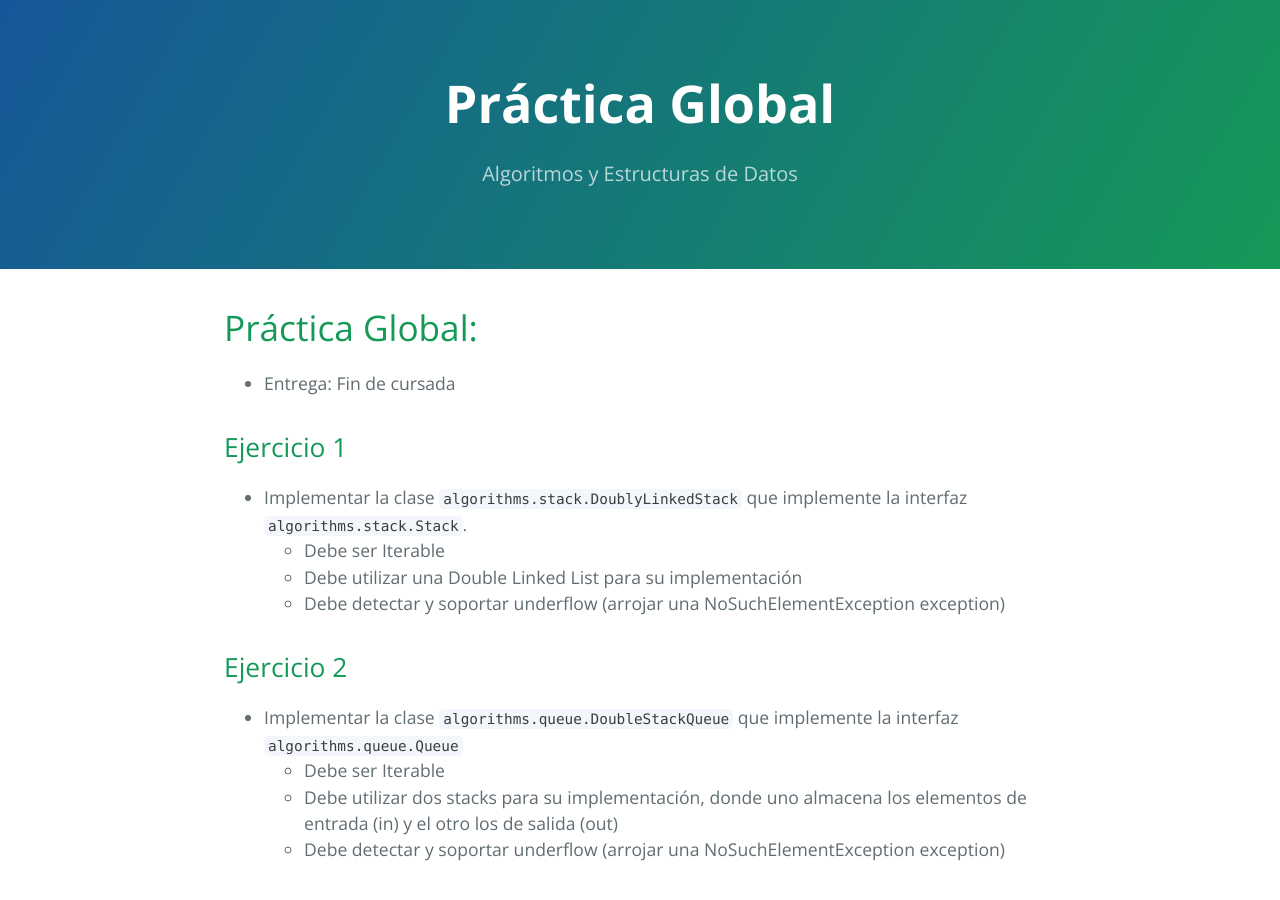
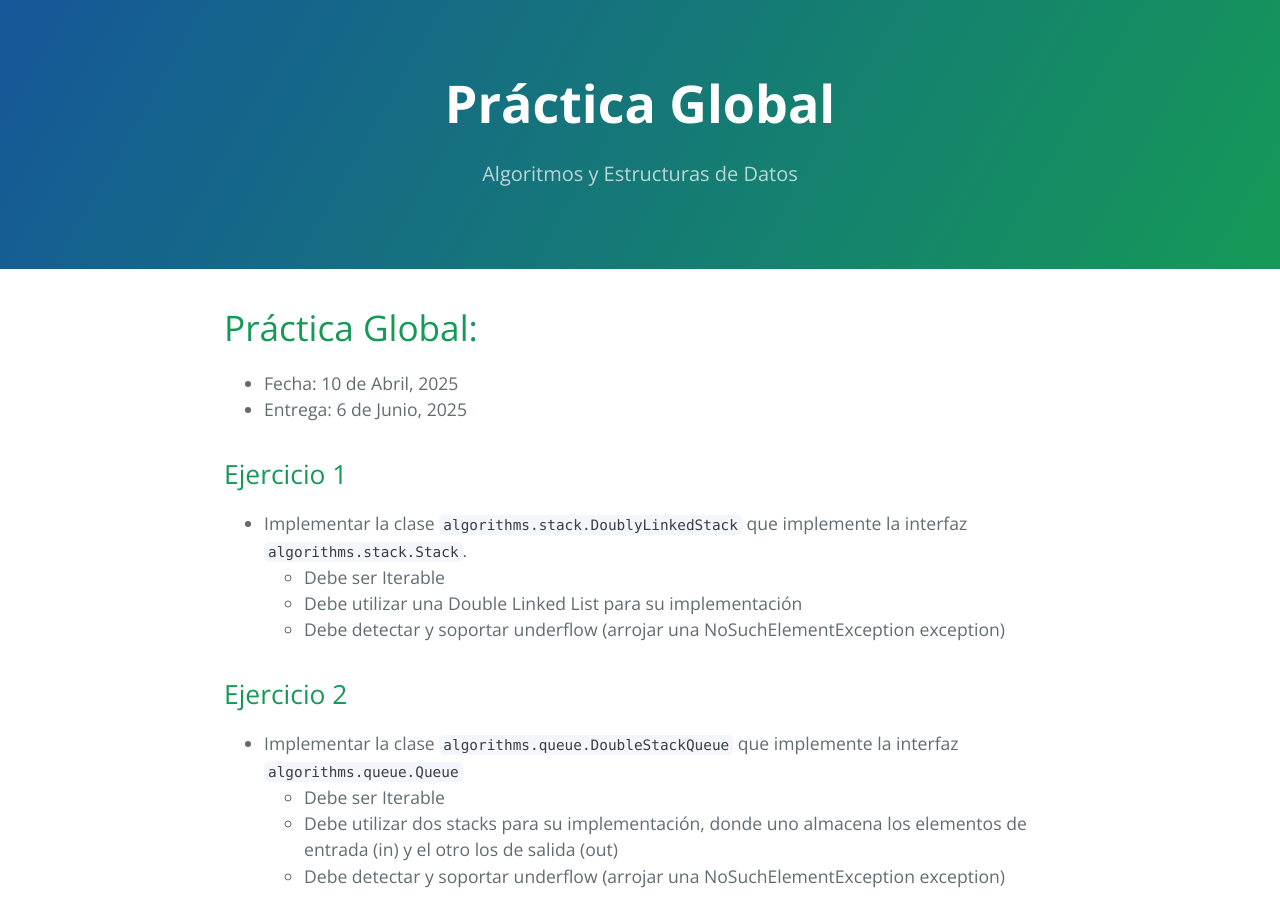
Before and after one commit to FacultadDeIngenieria/ayed, a Jekyll site: the page built from practice/tp-global.md, in a window 1280 px wide and 900 px high. Built offline with Jekyll 4.4.1, drawn with Linux system fonts in a browser that asks for light colours.

Commit message:
Add dates for global tp

```diff
--- a/practice/tp-global.md
+++ b/practice/tp-global.md
@@ -6,7 +6,8 @@ permalink: /practice/global
 
 # Práctica Global:
 
-* Entrega: Fin de cursada
+* Fecha: 10 de Abril, 2025
+* Entrega: 6 de Junio, 2025
 
 ## Ejercicio 1
 
```
